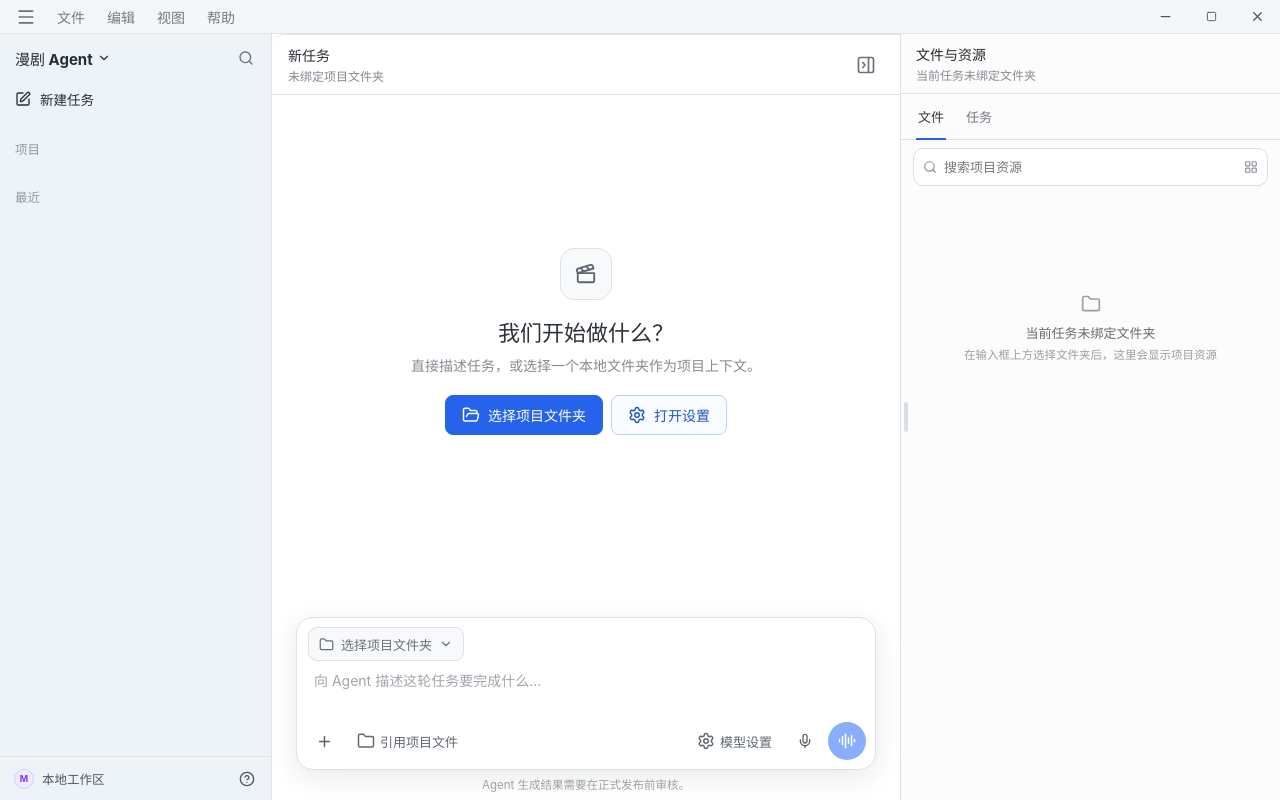
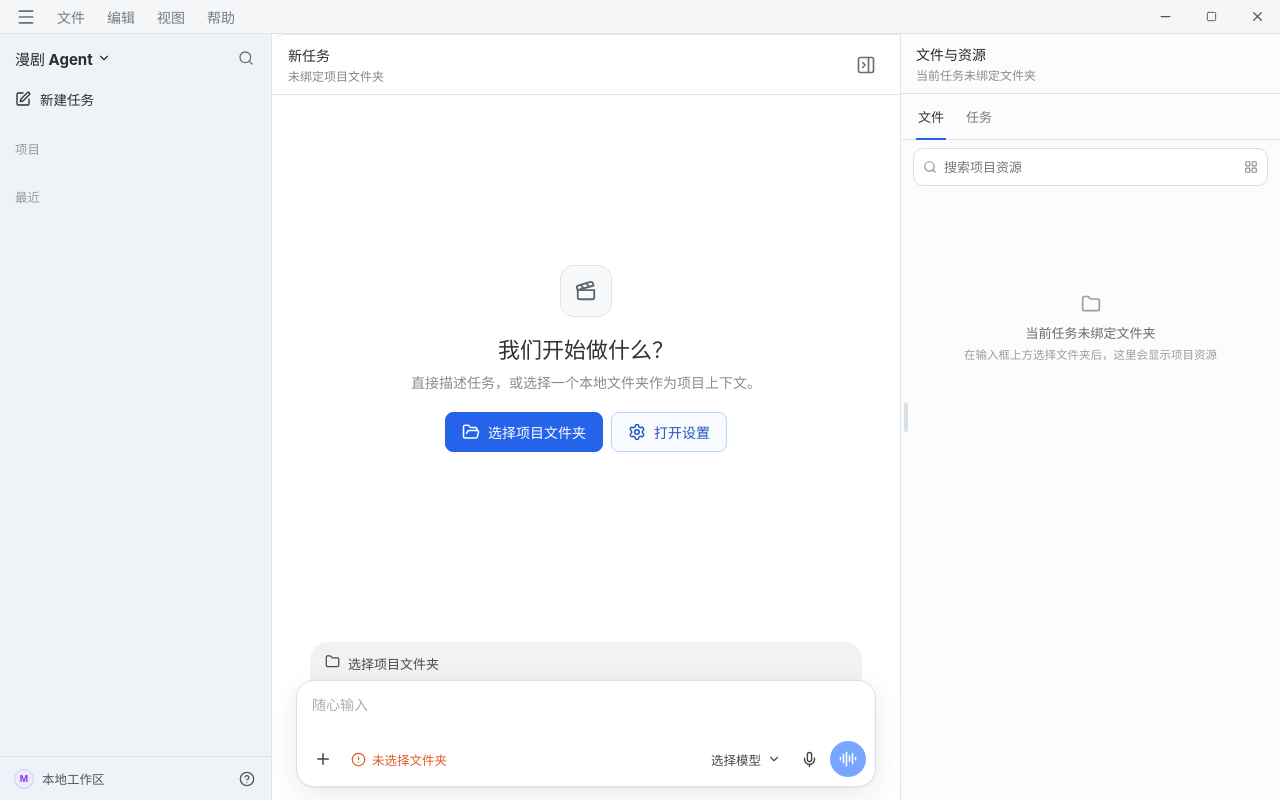
Before and after one commit to xhcoding1998/x-agents, a React (Vite) app: page / in a window 1280 px wide. Built offline with nearby package versions, Linux system fonts and the light colour scheme.

Commit message:
fix: match Codex composer layout

```diff
--- a/src/App.tsx
+++ b/src/App.tsx
@@ -853,6 +853,7 @@ function App() {
           <ChatView
             project={selectedProject}
             thread={selectedThread}
+            modelName={modelConfigs.chat.model || "选择模型"}
             composer={composer}
             isResponding={isResponding}
             rightOpen={rightOpen}
@@ -1084,6 +1085,7 @@ function LeftSidebar({
 function ChatView({
   project,
   thread,
+  modelName,
   composer,
   isResponding,
   rightOpen,
@@ -1097,6 +1099,7 @@ function ChatView({
 }: {
   project: Project | null;
   thread: Thread | null;
+  modelName: string;
   composer: string;
   isResponding: boolean;
   rightOpen: boolean;
@@ -1173,10 +1176,11 @@ function ChatView({
       </div>
 
       <footer className="composer-area">
-        <SpotlightSurface className="composer">
-          <div className="composer-project-row">
-            <button
-              className={`project-picker ${project ? "selected" : ""}`}
+        <div className="composer-stack">
+          <button
+            className={`project-context-bar ${
+              project ? "selected" : ""
+            }`}
             onClick={onChooseFolder}
           >
             {project ? (
@@ -1187,9 +1191,9 @@ function ChatView({
             <span>
               {project ? project.name : "选择项目文件夹"}
             </span>
-              <ChevronDown size={14} />
-            </button>
-          </div>
+          </button>
+
+          <SpotlightSurface className="composer">
             <textarea
               ref={composerRef}
               value={composer}
@@ -1201,25 +1205,38 @@ function ChatView({
                   onSend();
                 }
               }}
-            placeholder="向 Agent 描述这轮任务要完成什么…"
+              placeholder="随心输入"
             />
             <div className="composer-toolbar">
               <div>
-              <button className="round-button" onClick={onImport}>
-                <Plus size={17} />
-              </button>
-              <button className="composer-action" onClick={onImport}>
-                <Folder size={14} />
-                引用项目文件
+                <button
+                  className="round-button composer-add-button"
+                  onClick={onImport}
+                  aria-label="添加文件"
+                >
+                  <Plus size={18} />
+                </button>
+                <button
+                  className={`access-status ${
+                    project ? "granted" : ""
+                  }`}
+                  onClick={onChooseFolder}
+                >
+                  <AlertCircle size={15} />
+                  {project ? "项目访问" : "未选择文件夹"}
                 </button>
               </div>
               <div>
-              <button className="composer-action" onClick={onOpenSettings}>
-                <Settings size={14} />
-                模型设置
-              </button>
-              <button className="round-button">
-                <Mic size={16} />
+                <button
+                  className="model-picker"
+                  onClick={onOpenSettings}
+                  title="配置对话模型"
+                >
+                  <span>{modelName}</span>
+                  <ChevronDown size={14} />
+                </button>
+                <button className="round-button" aria-label="语音输入">
+                  <Mic size={17} />
                 </button>
                 <button
                   className={`send-button ${
@@ -1229,16 +1246,14 @@ function ChatView({
                   aria-label="发送"
                 >
                   {composer.trim() ? (
-                  <ArrowUp size={17} />
+                    <ArrowUp size={18} />
                   ) : (
-                  <AudioLines size={17} />
+                    <AudioLines size={18} />
                   )}
                 </button>
               </div>
             </div>
           </SpotlightSurface>
-        <div className="composer-note">
-          Agent 生成结果需要在正式发布前审核。
         </div>
       </footer>
     </section>
--- a/src/styles.css
+++ b/src/styles.css
@@ -827,156 +827,182 @@ button:focus-visible {
 
 .composer-area {
   flex: 0 0 auto;
-  padding: 10px 24px 8px;
+  padding: 0 24px 13px;
   background: #fff;
 }
 
-.composer {
-  width: min(100%, 760px);
-  min-height: 132px;
+.composer-stack {
+  width: min(100%, 738px);
+  position: relative;
   margin: 0 auto;
+  padding-top: 38px;
+}
+
+.project-context-bar {
+  width: calc(100% - 28px);
+  height: 50px;
+  position: absolute;
+  z-index: 0;
+  top: 0;
+  left: 14px;
+  display: flex;
+  align-items: flex-start;
+  gap: 8px;
+  padding: 12px 15px 0;
   overflow: hidden;
-  border: 1px solid #dce1e4;
-  border-radius: 17px;
-  background: #fff;
-  box-shadow: 0 7px 27px rgb(32 39 45 / 10%);
-}
-
-.composer-project-row {
-  height: 38px;
-  display: flex;
-  align-items: flex-end;
-  padding: 7px 10px 0;
-}
-
-.project-picker {
-  max-width: min(100%, 360px);
-  height: 30px;
-  display: flex;
-  align-items: center;
-  gap: 7px;
-  padding: 0 10px;
-  border: 1px solid #dce2e7;
-  border-radius: 9px;
-  color: #67717a;
-  background: #f8f9fa;
+  border: 0;
+  border-radius: 18px 18px 0 0;
+  color: #444b51;
+  background: #f2f2f2;
   font-family: inherit;
-  font-size: 11px;
-  font-weight: 560;
+  font-size: 13px;
+  font-weight: 500;
+  text-align: left;
   cursor: pointer;
   transition:
-    color 160ms ease,
-    border-color 160ms ease,
-    background 160ms ease,
-    transform 160ms ease;
-}
-
-.project-picker:hover {
-  color: var(--accent);
-  border-color: #bdd0fa;
-  background: var(--accent-soft);
-}
-
-.project-picker:active {
-  transform: scale(0.98);
-}
-
-.project-picker.selected {
-  color: #315da8;
-  border-color: #cad8f5;
-  background: #f4f7fd;
-}
-
-.project-picker span {
+    color var(--motion-fast) ease,
+    background var(--motion-fast) ease;
+}
+
+.project-context-bar:hover {
+  color: #22282d;
+  background: #ececec;
+}
+
+.project-context-bar.selected {
+  color: #363d43;
+}
+
+.project-context-bar span {
   min-width: 0;
   overflow: hidden;
   text-overflow: ellipsis;
   white-space: nowrap;
 }
 
+.composer {
+  width: 100%;
+  min-height: 104px;
+  position: relative;
+  z-index: 1;
+  overflow: hidden;
+  border: 1px solid #dedede;
+  border-radius: 18px;
+  background: #fff;
+  box-shadow:
+    0 8px 28px rgb(31 35 39 / 9%),
+    0 1px 2px rgb(31 35 39 / 5%);
+}
+
 .composer:focus-within {
-  border-color: #a9c4ff;
+  border-color: #c9c9c9;
   box-shadow:
-    0 7px 27px rgb(32 39 45 / 10%),
-    0 0 0 2px rgb(37 99 235 / 12%);
+    0 8px 28px rgb(31 35 39 / 11%),
+    0 0 0 1px rgb(25 25 25 / 4%);
 }
 
 .composer textarea {
   width: 100%;
-  height: 50px;
+  height: 58px;
   display: block;
   resize: none;
-  padding: 8px 15px 4px;
+  padding: 13px 15px 4px;
   border: 0;
   outline: 0;
-  color: #30373d;
+  color: #292d31;
   background: transparent;
-  font-size: 12px;
+  font-size: 14px;
   line-height: 1.5;
 }
 
 .composer textarea::placeholder {
-  color: #a0a6ac;
+  color: #aaaeb2;
 }
 
 .composer-toolbar {
   display: flex;
   align-items: center;
   justify-content: space-between;
-  padding: 7px 9px 9px;
+  padding: 2px 9px 9px;
 }
 
 .composer-toolbar > div {
   display: flex;
   align-items: center;
-  gap: 5px;
+  gap: 4px;
 }
 
 .round-button {
-  width: 29px;
-  height: 29px;
+  width: 34px;
+  height: 34px;
   display: grid;
   place-items: center;
   padding: 0;
   border: 0;
   border-radius: 50%;
-  color: #596169;
+  color: #3f464c;
   background: transparent;
   cursor: pointer;
 }
 
 .round-button:hover {
-  background: #f0f2f3;
-}
-
-.composer-action {
-  height: 28px;
-  display: flex;
-  align-items: center;
-  gap: 5px;
-  padding: 0 8px;
+  background: #f1f1f1;
+}
+
+.composer-add-button {
+  color: #40464b;
+}
+
+.access-status,
+.model-picker {
+  height: 34px;
+  display: flex;
+  align-items: center;
+  gap: 6px;
+  padding: 0 7px;
   border: 0;
-  border-radius: 7px;
-  color: #606870;
+  border-radius: 8px;
   background: transparent;
-  font-size: 10px;
+  font-family: inherit;
+  font-size: 12.5px;
   cursor: pointer;
 }
 
-.composer-action:hover {
-  background: #f2f4f5;
+.access-status {
+  color: #e15a28;
+}
+
+.access-status.granted {
+  color: #d65a2c;
+}
+
+.access-status:hover,
+.model-picker:hover {
+  background: #f1f1f1;
+}
+
+.model-picker {
+  max-width: 190px;
+  color: #444a50;
+}
+
+.model-picker span {
+  min-width: 0;
+  overflow: hidden;
+  text-overflow: ellipsis;
+  white-space: nowrap;
 }
 
 .send-button {
-  width: 31px;
-  height: 31px;
+  width: 36px;
+  height: 36px;
   display: grid;
   place-items: center;
   padding: 0;
   border: 0;
   border-radius: 50%;
   color: #fff;
-  background: #88aefc;
+  background: #79a7ff;
   cursor: pointer;
 }
 
@@ -986,13 +1012,6 @@ button:focus-visible {
 
 .send-button.ready:hover {
   background: var(--accent-hover);
-}
-
-.composer-note {
-  margin-top: 6px;
-  color: #a0a6ac;
-  font-size: 8.5px;
-  text-align: center;
 }
 
 .settings-scroll {
@@ -2460,8 +2479,7 @@ button:focus-visible {
 }
 
 .primary-button svg,
-.secondary-button svg,
-.composer-action svg {
+.secondary-button svg {
   width: 18px;
   height: 18px;
 }
@@ -2566,48 +2584,38 @@ button:focus-visible {
 }
 
 .composer {
-  min-height: 142px;
+  min-height: 104px;
 }
 
 .composer textarea {
-  height: 54px;
-  padding: 9px 17px 4px;
+  height: 58px;
+  padding: 13px 15px 4px;
   font-size: 14px;
 }
 
-.composer-project-row {
-  height: 43px;
-  padding: 8px 11px 0;
-}
-
-.project-picker {
+.project-context-bar {
+  font-size: 13px;
+}
+
+.round-button {
+  width: 34px;
   height: 34px;
-  font-size: 13px;
-}
-
-.round-button {
+}
+
+.access-status,
+.model-picker {
+  height: 34px;
+  font-size: 12.5px;
+}
+
+.send-button {
   width: 36px;
   height: 36px;
-}
-
-.composer-action {
-  height: 36px;
-  padding: 0 10px;
-  font-size: 13px;
-}
-
-.send-button {
-  width: 38px;
-  height: 38px;
 }
 
 .send-button svg {
   width: 18px;
   height: 18px;
-}
-
-.composer-note {
-  font-size: 11.5px;
 }
 
 .settings-page {
```
Lines whose indentation alone changed are shown as unchanged.
